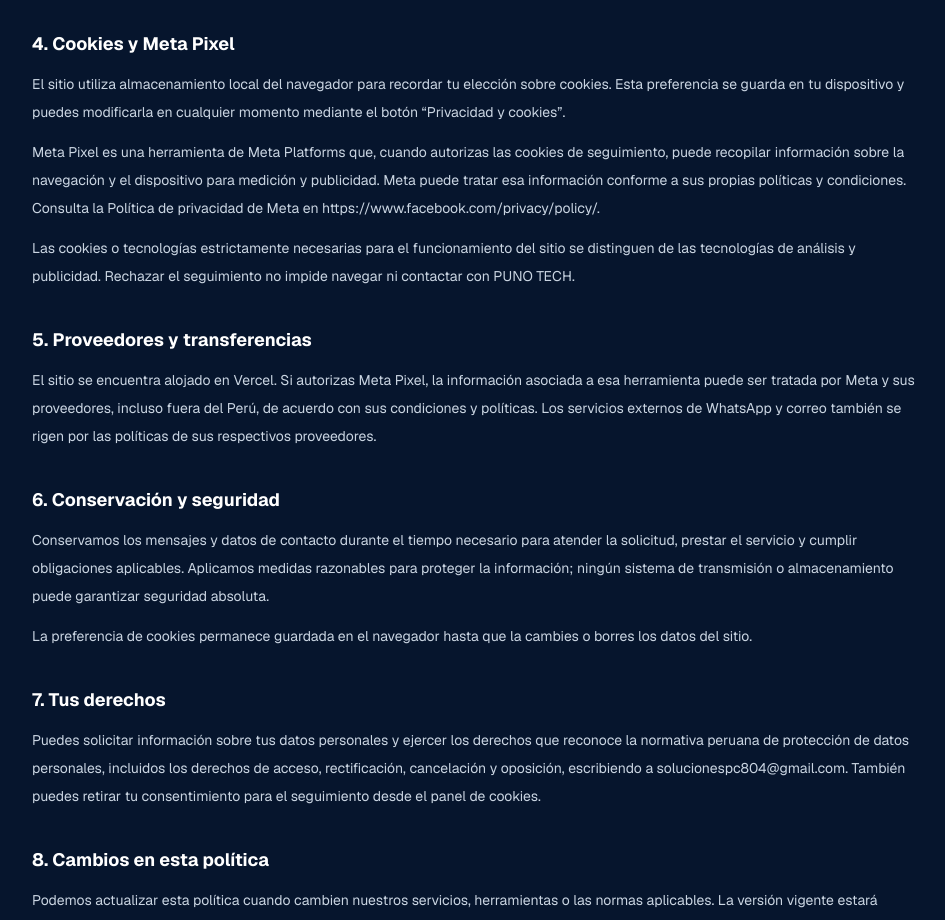
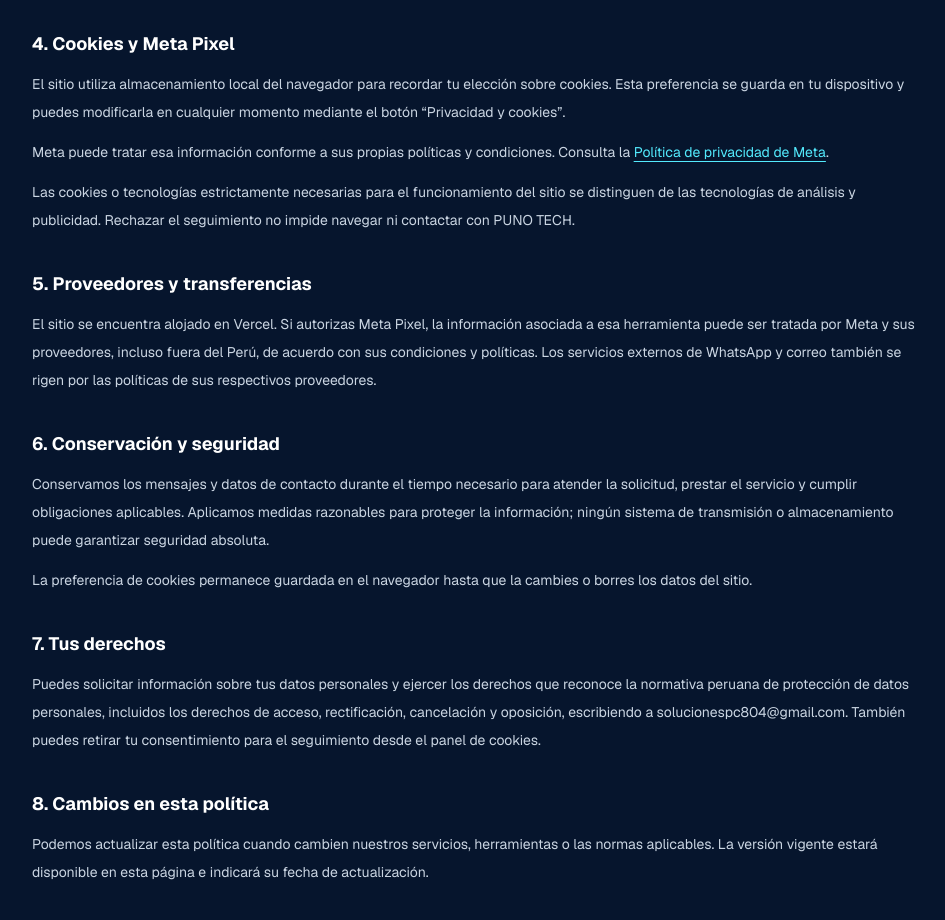
Before and after one commit to joakoguzp/puno-tech, a Next.js app: page /privacidad in a window 1280 px wide. Shown: the part 1000-1920 px from the top of the page, without its empty margins (160-1105 px from the left). Built offline with nearby package versions, Linux system fonts and the light colour scheme.

Commit message:
Polish Meta privacy policy link

```diff
--- a/src/app/privacidad/page.tsx
+++ b/src/app/privacidad/page.tsx
@@ -32,7 +32,7 @@ const sections = [
     title: "4. Cookies y Meta Pixel",
     body: [
       "El sitio utiliza almacenamiento local del navegador para recordar tu elección sobre cookies. Esta preferencia se guarda en tu dispositivo y puedes modificarla en cualquier momento mediante el botón “Privacidad y cookies”.",
-      "Meta Pixel es una herramienta de Meta Platforms que, cuando autorizas las cookies de seguimiento, puede recopilar información sobre la navegación y el dispositivo para medición y publicidad. Meta puede tratar esa información conforme a sus propias políticas y condiciones. Consulta la Política de privacidad de Meta en https://www.facebook.com/privacy/policy/.",
+      "Meta Pixel es una herramienta de Meta Platforms que, cuando autorizas las cookies de seguimiento, puede recopilar información sobre la navegación y el dispositivo para medición y publicidad. Meta puede tratar esa información conforme a sus propias políticas y condiciones.",
       "Las cookies o tecnologías estrictamente necesarias para el funcionamiento del sitio se distinguen de las tecnologías de análisis y publicidad. Rechazar el seguimiento no impide navegar ni contactar con PUNO TECH.",
     ],
   },
@@ -99,7 +99,7 @@ export default function PrivacyPage() {
                     key={paragraph}
                     className="text-sm leading-7 text-slate-300"
                   >
-                    {paragraph.startsWith("Meta puede") ? (
+                    {paragraph.startsWith("Meta Pixel es") ? (
                       <>
                         Meta puede tratar esa información conforme a sus propias
                         políticas y condiciones. Consulta la{" "}
```
